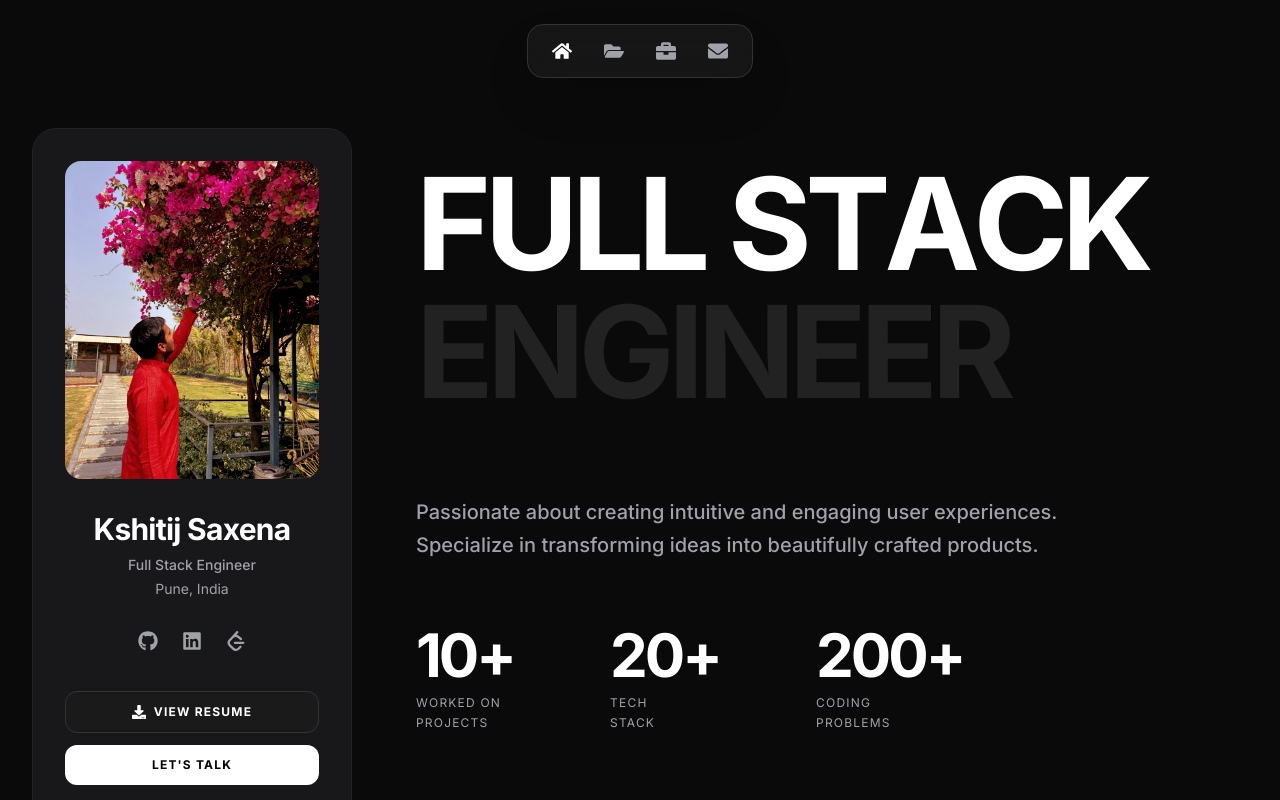
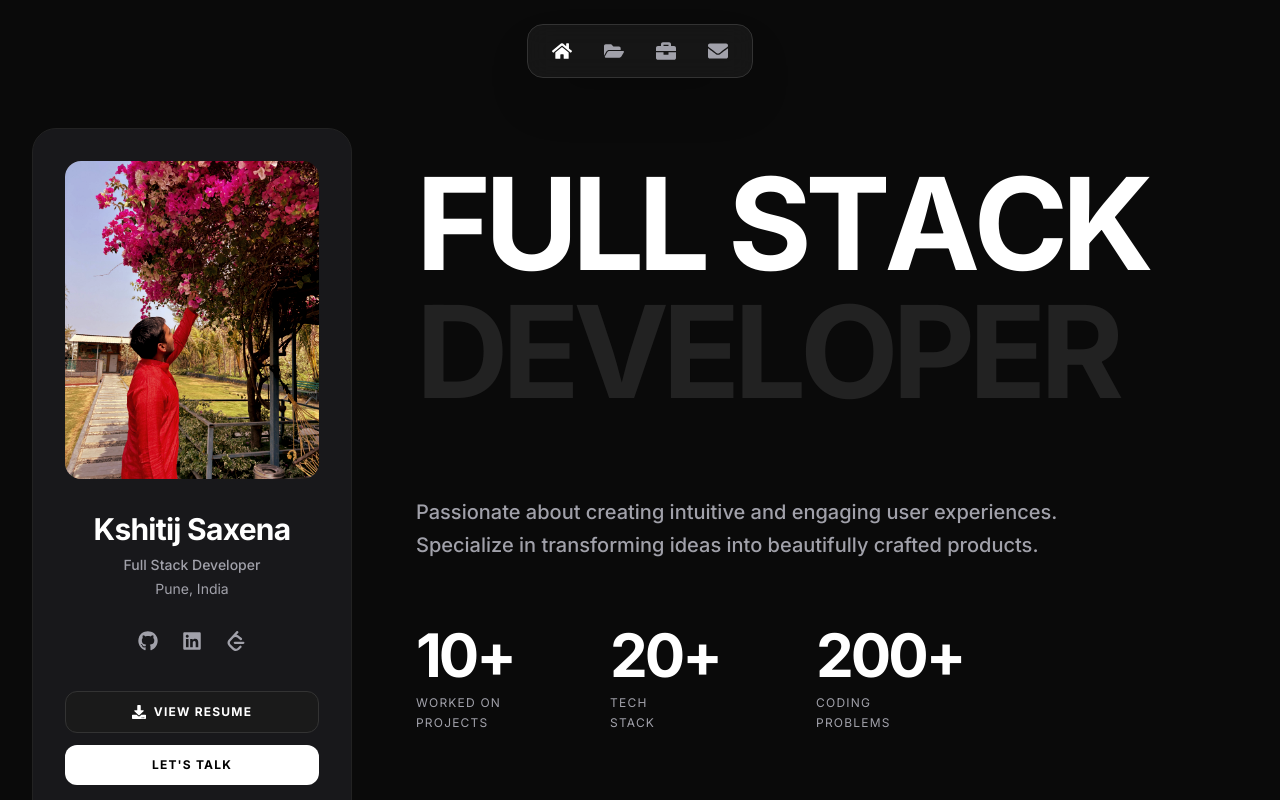
Before and after one commit to kshitij2212/Portfolio, a React (Vite) app: page / in a window 1280 px wide. Shown: the top 800 px of the page. Built offline with nearby package versions, Linux system fonts and the light colour scheme.

Commit message:
Update title to Developer and update resume link

```diff
--- a/src/components/Hero.jsx
+++ b/src/components/Hero.jsx
@@ -64,7 +64,7 @@ const Hero = () => {
             className="text-5xl md:text-[8rem] font-black tracking-tighter leading-none mb-0 text-white uppercase"
           />
           <TypingText
-            text="ENGINEER"
+            text="DEVELOPER"
             className="text-5xl md:text-[8rem] font-black tracking-tighter leading-none mb-8 text-[#222] uppercase"
             delay={10}
           />
--- a/src/components/Sidebar.jsx
+++ b/src/components/Sidebar.jsx
@@ -19,7 +19,7 @@ const Sidebar = () => {
       </div>
 
       <h1 className="text-3xl font-bold text-white mb-2 tracking-tight">Kshitij Saxena</h1>
-      <p className="text-sm text-textSecondary mb-1 font-medium">Full Stack Engineer</p>
+      <p className="text-sm text-textSecondary mb-1 font-medium">Full Stack Developer</p>
       <p className="text-sm text-textSecondary mb-8">Pune, India</p>
 
       <div className="flex gap-6 mb-10">
@@ -36,7 +36,7 @@ const Sidebar = () => {
 
       <div className="w-full space-y-3 mb-8">
         <a
-          href="https://drive.google.com/file/d/1RbYxUOJkim78TPnsB-v6DsHBYpkm-iwW/view?usp=sharing"
+          href="https://drive.google.com/file/d/1Fh-ogoFdDTahVq95NxwQBLRNEYw7i0zL/view?usp=sharing"
           target="_blank"
           rel="noopener noreferrer"
           className="flex items-center justify-center gap-2 w-full py-3 bg-[#1a1a1a] border border-[#333] text-white text-xs font-bold rounded-xl hover:bg-white hover:text-black transition-all uppercase tracking-widest"
```
Also changed, not shown: 1 other file (tests, documents, lock files or other folders).
